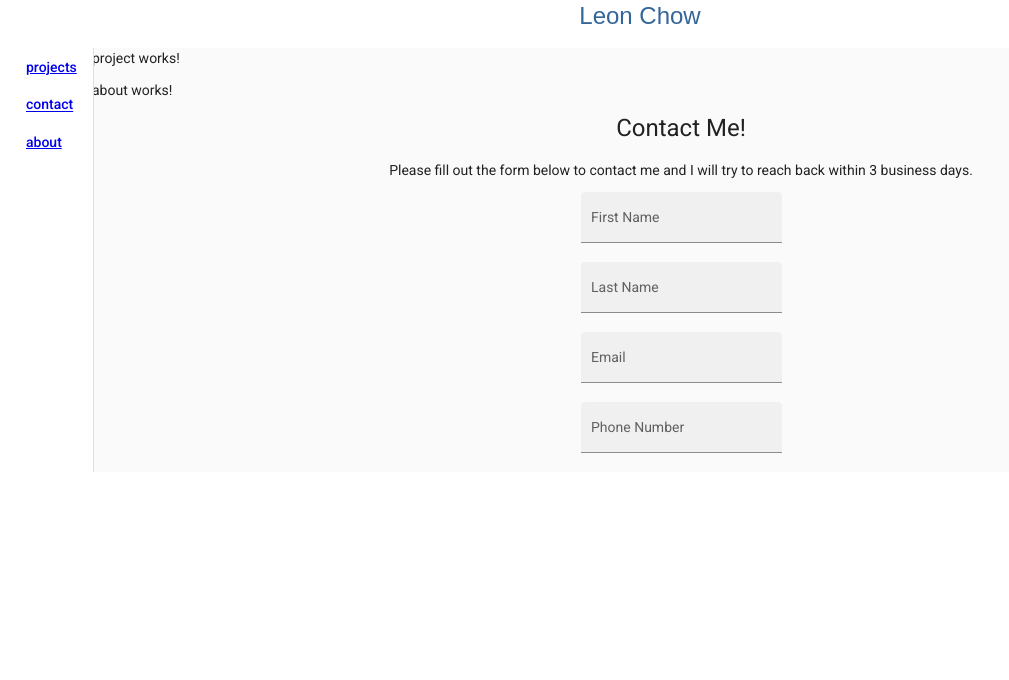
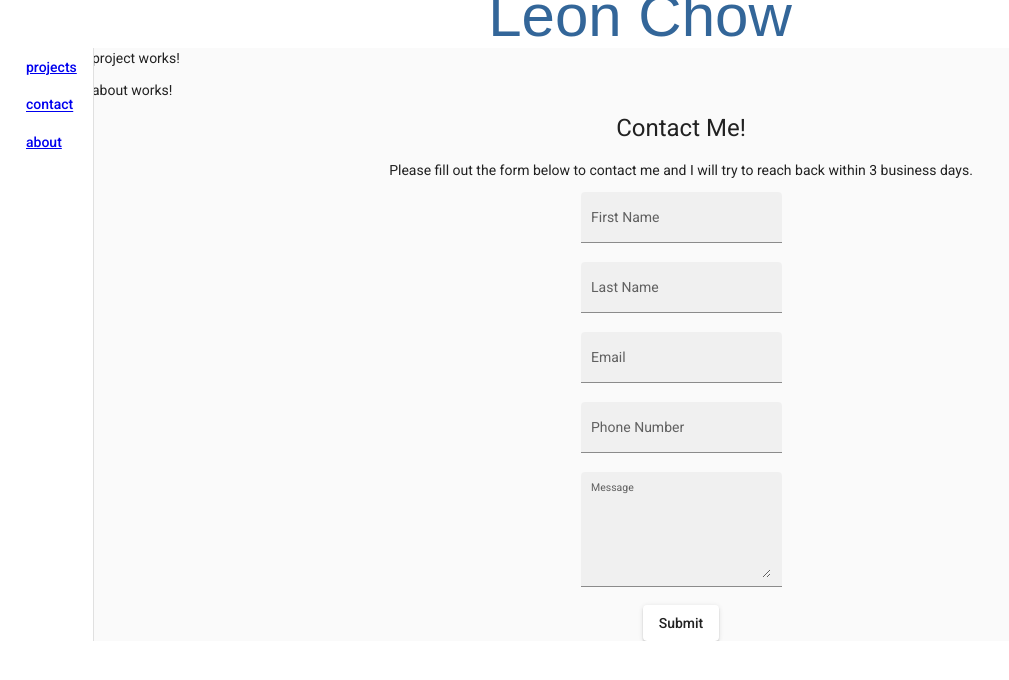
Before and after one commit to leon-chow/leon-chow.github.io, an Angular app: page / in a window 1280 px wide. Shown: the top 680 px of the page, without its empty margins (0-1009 px from the left). Built offline with nearby package versions, Linux system fonts and the light colour scheme.

Commit message:
Add prebuilt theme, add textarea to contact form

```diff
--- a/src/app/app.component.css
+++ b/src/app/app.component.css
@@ -2,6 +2,7 @@
 h1 {
   color: #369;
   font-family: Arial, Helvetica, sans-serif;
+  font-size: 60px;
   font-size: bold;
 }
 
--- a/src/app/contact/contact.component.html
+++ b/src/app/contact/contact.component.html
@@ -5,7 +5,7 @@
   <p> Please fill out the form below to contact me and I will try to reach back within 3 business days. </p>
   <form>
     <div class="form-container">
-      <mat-form-field appearance="fill">
+      <mat-form-field appearance="fill" required>
         <mat-label>First Name</mat-label>
         <input matInput>
       </mat-form-field> <br>
@@ -21,6 +21,11 @@
         <mat-label>Phone Number</mat-label>
         <input matInput>
       </mat-form-field> <br>
+      <mat-form-field appearance="fill">
+        <mat-label>Message </mat-label>
+        <textarea matInput rows="5" cols="40"> </textarea>
+      </mat-form-field> <br>
+      <button mat-raised-button> Submit </button>
     </div>
   </form>
 </div>
--- a/src/styles.css
+++ b/src/styles.css
@@ -1,6 +1,10 @@
 /* You can add global styles to this file, and also import other style files */
+@import '@angular/material/prebuilt-themes/deeppurple-amber.css';
 
 html, body {
   height: 100%;
 }
-body { margin: 0; font-family: Roboto, "Helvetica Neue", sans-serif; }
+body {
+  margin: 0;
+  font-family: Roboto, "Helvetica Neue", sans-serif;
+}
```
